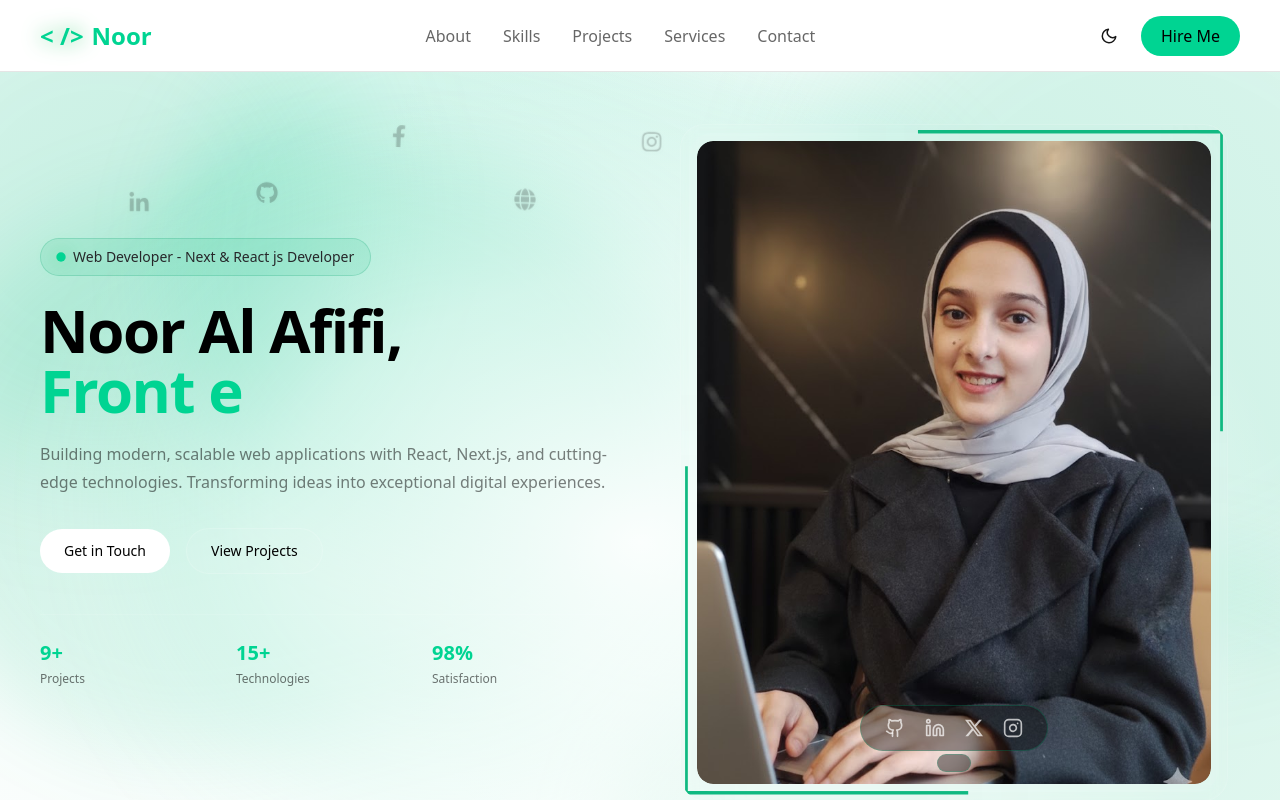
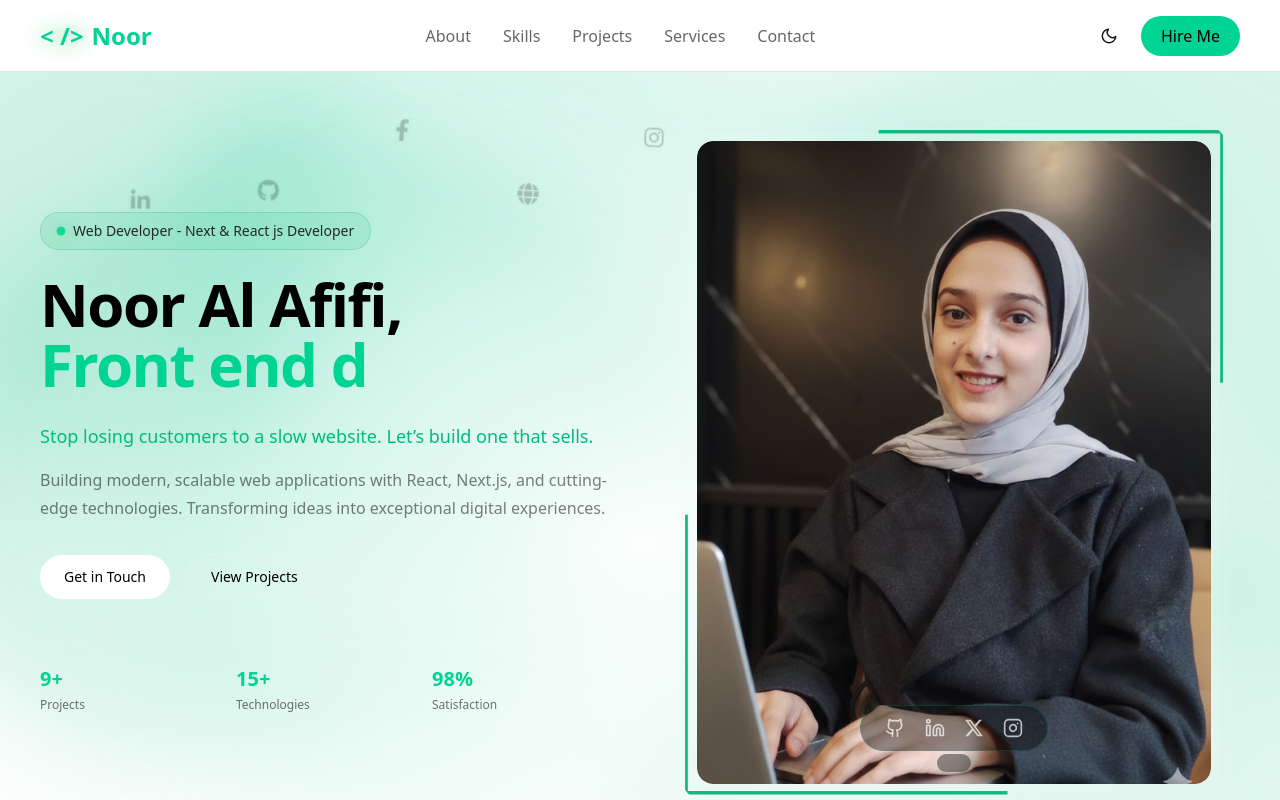
Before and after one commit to noorafifi889/Protoflio-, a Next.js app: page / in a window 1280 px wide. Shown: the top 800 px of the page. Built offline with nearby package versions, Linux system fonts and the light colour scheme.

Commit message:
fixed hero section and about

```diff
--- a/src/app/page.tsx
+++ b/src/app/page.tsx
@@ -2,6 +2,7 @@ import About from "@/component/About";
 import Header from "@/component/Header";
 import HeroSection from "@/component/HereSection";
 import SkillsSection from "@/component/SkillsSection";
+import ProjectSection from "@/component/projects/ProjectSection";
 
 import Image from "next/image";
 
@@ -12,6 +13,7 @@ export default function Home() {
     <HeroSection />
     <About />
 <SkillsSection />
+<ProjectSection />
    </div>
   );
 }
--- a/src/component/About.tsx
+++ b/src/component/About.tsx
@@ -114,7 +114,7 @@ export default function About() {
 
                 <a
                   href="#contact"
-                  className="rounded-full border border-white/15 bg-white/[0.02] px-6 py-3 text-sm font-semibold text-white transition hover:bg-white/[0.06]"
+                  className="rounded-full border border-white/15 bg-white dark:bg-white/[0.02] px-6 py-3 text-sm font-semibold dark:text-white text-black  transition hover:bg-white/[0.06]"
                 >
                   Contact Me
                 </a>
--- a/src/component/HereSection.tsx
+++ b/src/component/HereSection.tsx
@@ -20,12 +20,10 @@ export default function HeroSection() {
 
   return (
     <section className="relative overflow-hidden  pt-10  pb-50">
-
       <div className="pointer-events-none absolute inset-0 -z-10 overflow-hidden">
         {/* base */}
         <div className="absolute inset-0 bg-white dark:bg-[#050807]" />
 
-  {/* big soft blobs (لايت أوضح شوي) */}
         <div className="absolute -left-40 top-[-120px] h-[520px] w-[520px] rounded-full bg-emerald-500/15 dark:bg-emerald-500/10 blur-3xl" />
         <div className="absolute left-[140px] top-[120px] h-[620px] w-[620px] rounded-full bg-emerald-400/15 dark:bg-emerald-400/10 blur-3xl" />
         <div className="absolute right-[-220px] top-[-140px] h-[700px] w-[700px] rounded-full bg-emerald-500/15 dark:bg-emerald-500/10 blur-3xl" />
@@ -34,14 +32,14 @@ export default function HeroSection() {
         <div className="absolute left-40 top-[-40px] h-[560px] w-[860px] rounded-[999px] bg-emerald-400/12 dark:bg-emerald-400/10 blur-2xl rotate-[18deg]" />
         <div className="absolute right-[-180px] bottom-[-120px] h-[560px] w-[860px] rounded-[999px] bg-emerald-500/12 dark:bg-emerald-500/10 blur-2xl rotate-[-10deg]" />
 
-  {/* glow: لايت أخف + دارك نفس تبعك */}
-  <div className="absolute inset-0
+        <div
+          className="absolute inset-0
     bg-[radial-gradient(circle_at_18%_30%,rgba(16,185,129,0.10),transparent_52%),radial-gradient(circle_at_70%_35%,rgba(16,185,129,0.08),transparent_55%)]
     dark:bg-[radial-gradient(circle_at_18%_30%,rgba(16,185,129,0.18),transparent_52%),radial-gradient(circle_at_70%_35%,rgba(16,185,129,0.14),transparent_55%)]"
         />
 
-  {/* vignette: لايت أبيض ناعم + الدارك زي ما هو */}
-  <div className="absolute inset-0
+        <div
+          className="absolute inset-0
     bg-[radial-gradient(ellipse_at_center,rgba(255,255,255,0.95)_0%,rgba(255,255,255,0.55)_40%,rgba(255,255,255,0)_72%)]
     dark:bg-[radial-gradient(ellipse_at_center,transparent_15%,rgba(0,0,0,0.85)_75%)]"
         />
@@ -50,7 +48,13 @@ export default function HeroSection() {
       </div>
 
       <Container>
-          <motion.div variants={container} initial="hidden" whileInView="show" viewport={{ once: true, amount: 0.35 }} className="grid items-center gap-10 md:grid-cols-2 md:gap-14">
+        <motion.div
+          variants={container}
+          initial="hidden"
+          whileInView="show"
+          viewport={{ once: true, amount: 0.35 }}
+          className="grid items-center gap-10 md:grid-cols-2 md:gap-14"
+        >
           {/* Left */}
           <motion.div variants={item}>
             {/* pill */}
@@ -64,9 +68,13 @@ export default function HeroSection() {
                 <motion.span
                   className="h-2 w-2 rounded-full bg-emerald-400 shadow-[0_0_18px_rgba(34,197,94,0.8)]"
                   animate={{ opacity: [0.65, 1, 0.65], scale: [1, 1.18, 1] }}
-                  transition={{ duration: 1.7, repeat: Infinity, ease: "easeInOut" }}
+                  transition={{
+                    duration: 1.7,
+                    repeat: Infinity,
+                    ease: "easeInOut",
+                  }}
                 />
-                <span className="text-zinc-800 dark:text-emerald-100/90">
+                <span className=" text-zinc-800 dark:text-emerald-100/90">
                   Web Developer - Next & React js Developer
                 </span>
               </motion.div>
@@ -74,22 +82,35 @@ export default function HeroSection() {
 
             <motion.h1
               variants={item}
-              className="mt-6 text-8xl font-semibold tracking-tight text-black  dark:text-white md:text-6xl"
+              className="mt-6 text-8xl font-semibold tracking-tight text-black dark:text-white md:text-6xl"
             >
               Noor Al Afifi, <br />
-              <span className="text-emerald-400">{`${typed}`}</span>
+              <span className="text-emerald-400 pt-5 ">{`${typed}`}</span>
             </motion.h1>
 
+            {/* HOOK */}
             <motion.p
               variants={item}
-              className="mt-5 max-w-xl text-sm leading-7 text-black/50  dark:text-white/50  md:text-base"
+              className="mt-7 max-w-xl text-lg  text-emerald-500 dark:text-emerald-200 md:text-l"
             >
-              Building modern, scalable web applications with React, Next.js, and
-              cutting-edge technologies. Transforming ideas into exceptional
+              Stop losing customers to a slow website. Let’s build one that
+              sells.
+            </motion.p>
+
+            {/* DESCRIPTION */}
+            <motion.p
+              variants={item}
+              className="mt-4 max-w-xl text-sm leading-7 text-black/50 dark:text-white/50 md:text-base"
+            >
+              Building modern, scalable web applications with React, Next.js,
+              and cutting-edge technologies. Transforming ideas into exceptional
               digital experiences.
             </motion.p>
 
-            <motion.div variants={item} className="mt-8 flex items-center gap-4">
+            <motion.div
+              variants={item}
+              className="mt-8 flex items-center gap-4"
+            >
               <motion.button
                 className="rounded-full bg-white px-6 py-3 text-sm font-medium text-black hover:bg-white/90 transition"
                 whileHover={{ y: -2 }}
@@ -173,7 +194,9 @@ function Stat({ value, label }: { value: string; label: string }) {
   return (
     <div>
       <div className="text-xl font-semibold text-emerald-400 ">{value}</div>
-      <div className="mt-1 text-xs text-black/55 dark:text-white/50">{label}</div>
+      <div className="mt-1 text-xs text-black/55 dark:text-white/50">
+        {label}
+      </div>
     </div>
   );
 }
```
Lines whose indentation alone changed are shown as unchanged.
